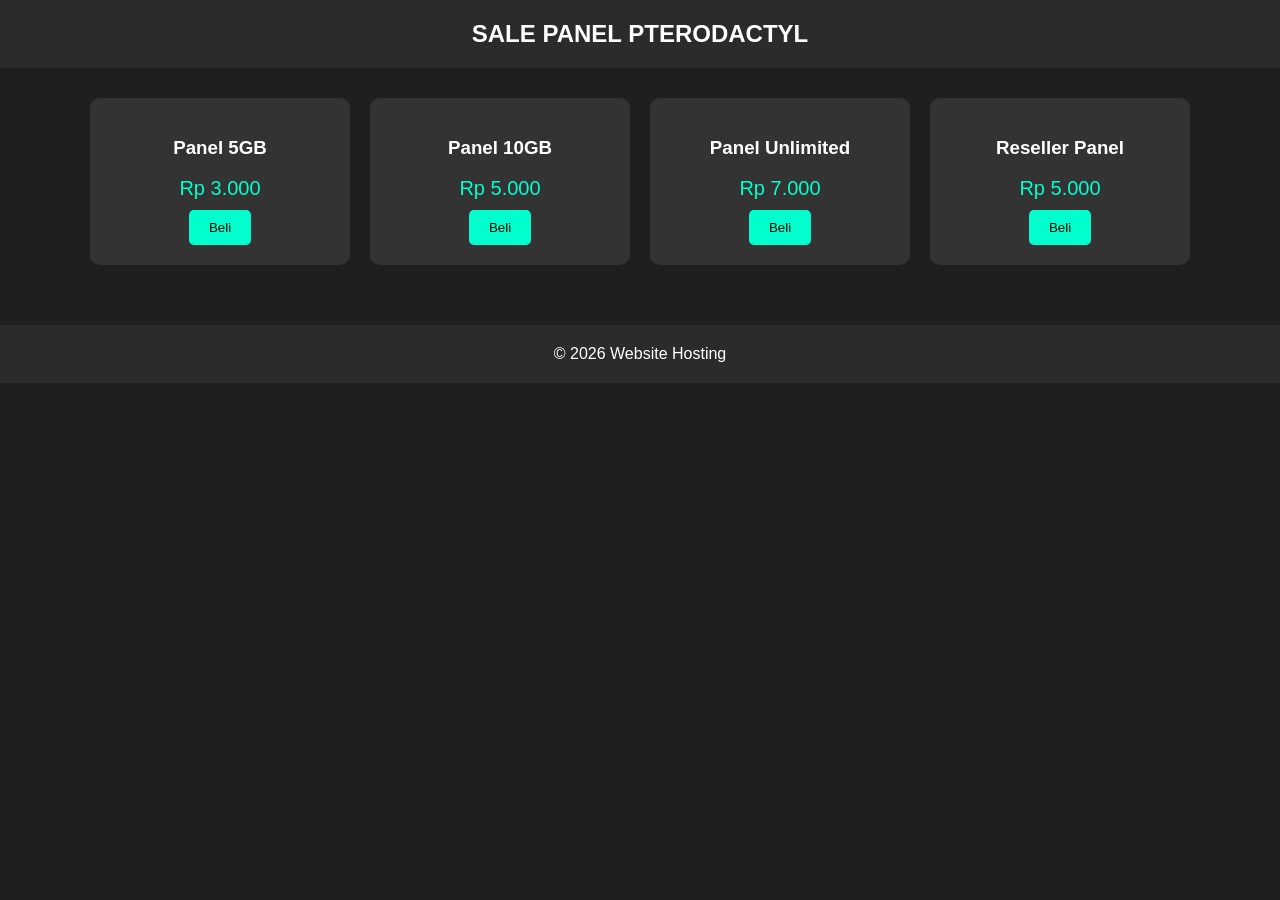
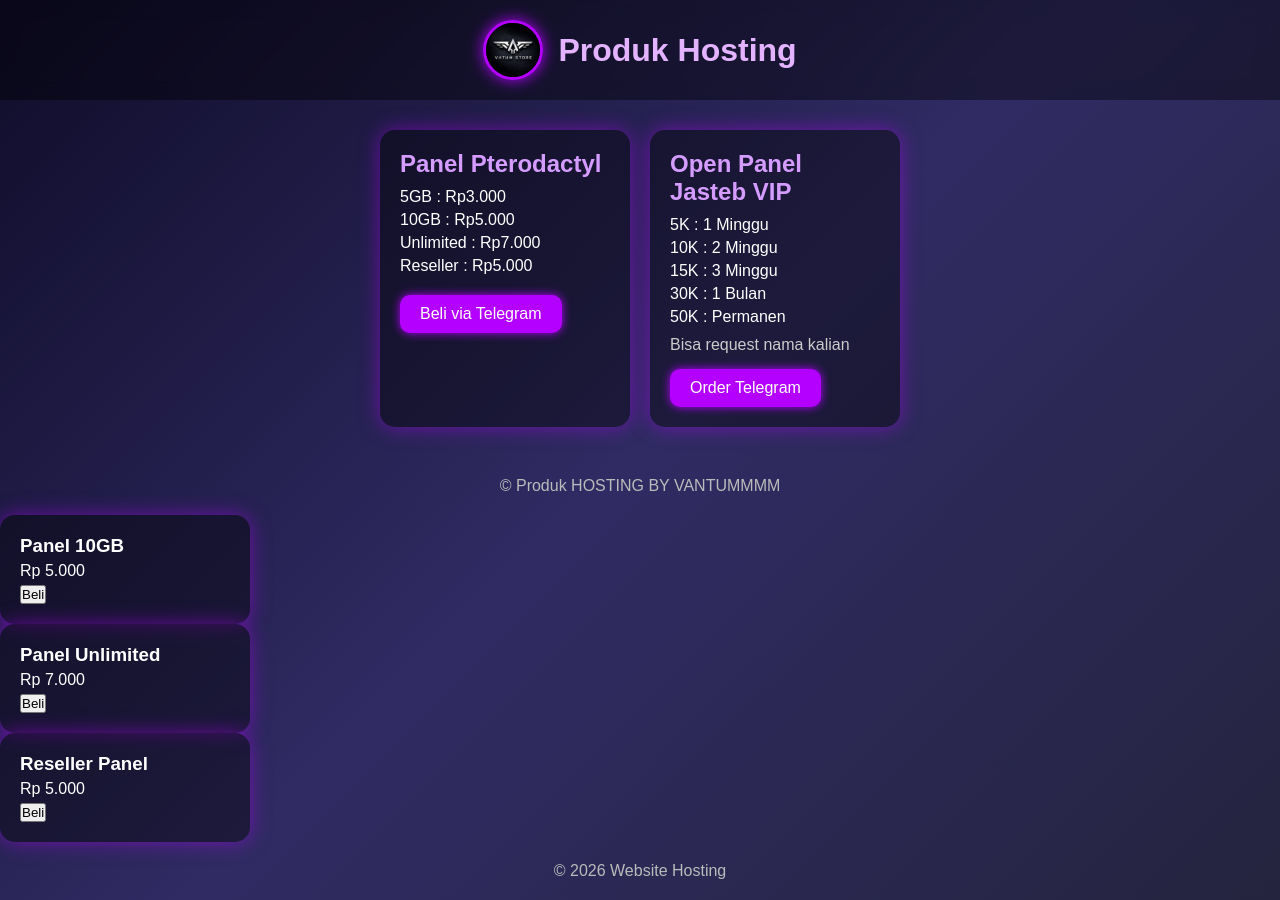
Before and after one commit to unbanda856-spec/SALE-KEBUTUHAN-HOSTING, a plain HTML site: page index.html in a window 1280 px wide. Before the commit the page ends 800 px from the top, so only its background shows below. Drawn offline with Linux system fonts and the light colour scheme.

Commit message:
Update index.html

```diff
--- a/index.html
+++ b/index.html
@@ -3,14 +3,18 @@
 <head>
 <meta charset="UTF-8">
 <meta name="viewport" content="width=device-width, initial-scale=1.0">
-<title>Website Hosting</title>
+<title>Produk Hosting</title>
 
 <style>
+*{
+margin:0;
+padding:0;
+box-sizing:border-box;
+font-family:Arial, Helvetica, sans-serif;
+}
 
 body{
-margin:0;
-font-family:Arial, Helvetica, sans-serif;
-background:#1f1f1f;
+background:linear-gradient(135deg,#0f0c29,#302b63,#24243e);
 color:white;
 }
 
@@ -18,140 +22,196 @@
 
 #loading{
 position:fixed;
+top:0;
+left:0;
 width:100%;
 height:100%;
-background:#000;
+background:#0b001a;
 display:flex;
 flex-direction:column;
 justify-content:center;
 align-items:center;
-z-index:999;
+z-index:9999;
 }
 
-#loading img{
-width:120px;
-animation:spin 3s linear infinite;
+.loader{
+display:flex;
+gap:10px;
+margin-bottom:20px;
 }
 
-@keyframes spin{
-0%{transform:rotate(0deg);}
-100%{transform:rotate(360deg);}
+.loader span{
+width:15px;
+height:15px;
+background:#b300ff;
+border-radius:50%;
+animation:load 1s infinite alternate;
+box-shadow:0 0 15px #b300ff;
 }
 
-#loading h2{
-margin-top:20px;
+.loader span:nth-child(2){animation-delay:.2s;}
+.loader span:nth-child(3){animation-delay:.4s;}
+
+@keyframes load{
+from{transform:translateY(0);}
+to{transform:translateY(-15px);}
+}
+
+.loading-text{
 text-align:center;
-color:white;
 font-size:18px;
+color:#d9a3ff;
 }
 
 /* HEADER */
 
 header{
-background:#2b2b2b;
+display:flex;
+align-items:center;
+justify-content:center;
+gap:15px;
 padding:20px;
-text-align:center;
-font-size:24px;
-font-weight:bold;
+background:rgba(0,0,0,0.4);
+backdrop-filter:blur(10px);
+}
+
+.profile{
+width:60px;
+height:60px;
+border-radius:50%;
+border:3px solid #b300ff;
+box-shadow:0 0 15px #b300ff;
+}
+
+header h1{
+color:#e3b3ff;
 }
 
 /* CONTAINER */
 
 .container{
 padding:30px;
-}
-
-/* PRODUK SEJAJAR */
-
-.products{
 display:flex;
 flex-wrap:wrap;
 gap:20px;
 justify-content:center;
 }
 
+/* CARD */
+
 .card{
-background:#333;
+background:rgba(0,0,0,0.4);
+border-radius:15px;
 padding:20px;
-border-radius:10px;
-width:220px;
-text-align:center;
+width:250px;
+box-shadow:0 0 20px rgba(179,0,255,0.5);
 transition:0.3s;
 }
 
 .card:hover{
 transform:scale(1.05);
-background:#444;
+box-shadow:0 0 30px #b300ff;
+}
+
+.card h2{
+color:#d59cff;
+margin-bottom:10px;
 }
 
 .price{
-font-size:20px;
-color:#00ffcc;
-margin:10px 0;
+margin:5px 0;
 }
 
-button{
-background:#00ffcc;
-border:none;
+/* TELEGRAM BUTTON */
+
+.telegram{
+display:inline-block;
+margin-top:15px;
 padding:10px 20px;
-border-radius:5px;
-cursor:pointer;
+background:#b300ff;
+color:white;
+border-radius:10px;
+text-decoration:none;
+box-shadow:0 0 10px #b300ff;
+transition:0.3s;
 }
 
-button:hover{
-background:#00cc99;
+.telegram:hover{
+background:#8a00cc;
+box-shadow:0 0 20px #b300ff;
 }
 
 footer{
 text-align:center;
 padding:20px;
-background:#2b2b2b;
-margin-top:30px;
+color:#bbb;
 }
-
 </style>
 </head>
 
 <body>
 
-<!-- LOADING SCREEN -->
-
+<!-- LOADING -->
 <div id="loading">
-<img src="poto.png">
-<h2>WELCOME DI WEBSITE KEBUTUHAN HOSTING<br>
-SILAKAN MASUK DAN MEMILIH SESUKA HATI ANDA</h2>
+<div class="loader">
+<span></span>
+<span></span>
+<span></span>
 </div>
 
-<!-- MUSIK -->
+<div class="loading-text">
+Hallo Guys<br>
+Selamat datang di produk kebutuhan hosting<br>
+Silakan memilih
+</div>
+</div>
 
-<audio id="musik" autoplay loop hidden>
-<source src="lagu.mp3" type="audio/mp3">
-</audio>
-
-<script>
-let musik = document.getElementById("musik");
-
-/* jika browser memblokir autoplay */
-document.addEventListener("click", function () {
-musik.play();
-});
-</script>
-
+<!-- HEADER -->
 <header>
-SALE PANEL PTERODACTYL
+<img src="poto.png" class="profile">
+<h1>Produk Hosting</h1>
 </header>
 
+<!-- PRODUK -->
 <div class="container">
 
-<div class="products">
+<div class="card">
+<h2>Panel Pterodactyl</h2>
+<div class="price">5GB : Rp3.000</div>
+<div class="price">10GB : Rp5.000</div>
+<div class="price">Unlimited : Rp7.000</div>
+<div class="price">Reseller : Rp5.000</div>
 
-<div class="card">
-<h3>Panel 5GB</h3>
-<div class="price">Rp 3.000</div>
-<button>Beli</button>
+<a class="telegram" href="https://t.me/VANTUMMMM">Beli via Telegram</a>
 </div>
 
 <div class="card">
+<h2>Open Panel Jasteb VIP</h2>
+<div class="price">5K : 1 Minggu</div>
+<div class="price">10K : 2 Minggu</div>
+<div class="price">15K : 3 Minggu</div>
+<div class="price">30K : 1 Bulan</div>
+<div class="price">50K : Permanen</div>
+
+<p style="margin-top:10px;color:#ccc;">Bisa request nama kalian</p>
+
+<a class="telegram" href="https://t.me/VANTUMMMM">Order Telegram</a>
+</div>
+
+</div>
+
+<footer>
+© Produk HOSTING BY VANTUMMMM
+</footer>
+
+<script>
+setTimeout(()=>{
+document.getElementById("loading").style.display="none";
+},3000);
+</script>
+
+</body>
+</html><div class="card">
 <h3>Panel 10GB</h3>
 <div class="price">Rp 5.000</div>
 <button>Beli</button>
```
